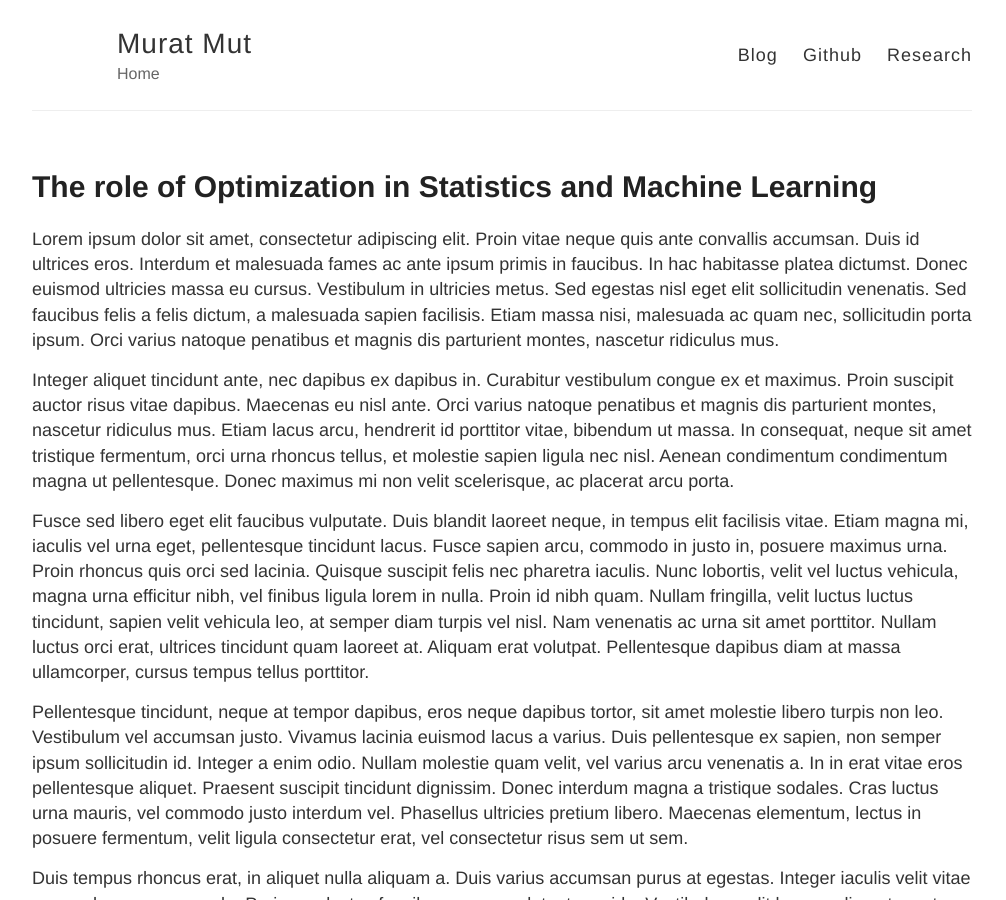
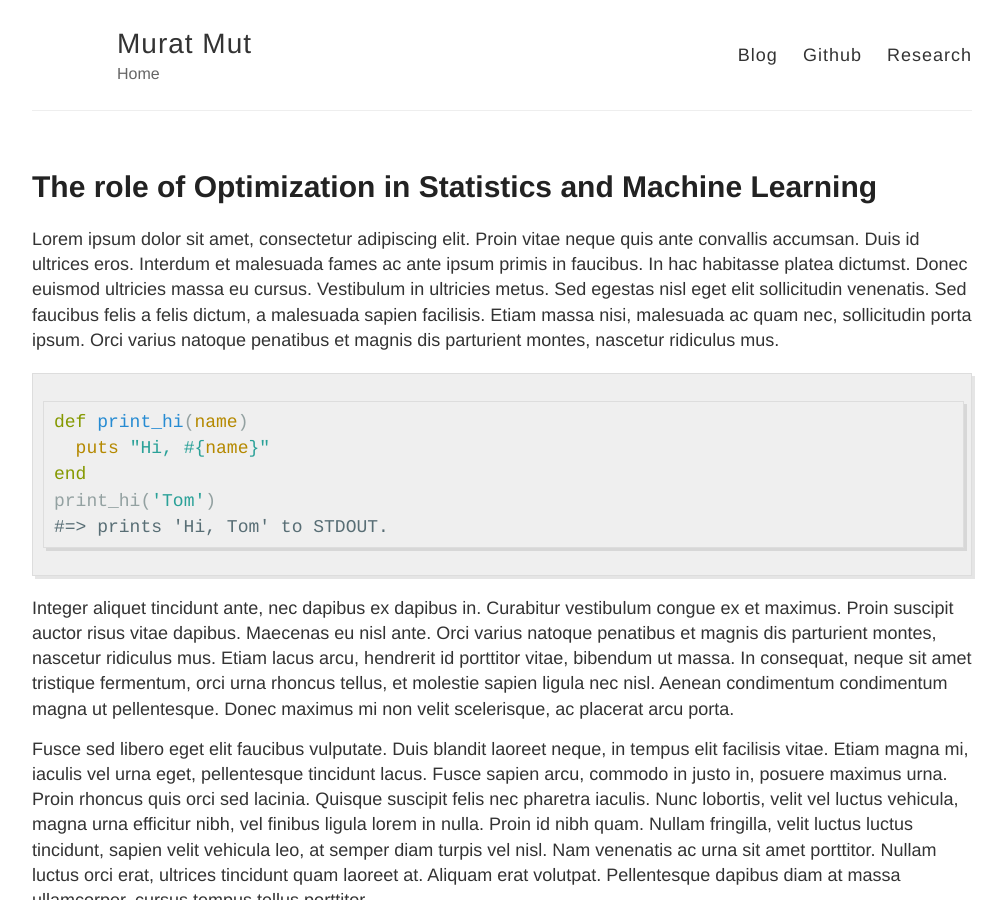
Before and after one commit to muratmut/muratmut.github.io, a Jekyll site: the page built from _posts/2019-7-27-role-optimization-in-ml.md, in a window 1280 px wide and 900 px high. Shown: the whole window, without its empty margins (138-1144 px from the left). Built offline with Jekyll 4.4.1, drawn with Linux system fonts in a browser that asks for light colours.

Commit message:
Update 2019-7-27-role-optimization-in-ml.md

````diff
--- a/_posts/2019-7-27-role-optimization-in-ml.md
+++ b/_posts/2019-7-27-role-optimization-in-ml.md
@@ -6,6 +6,14 @@ title: The role of Optimization in Statistics and Machine Learning
 <script src="https://cdn.mathjax.org/mathjax/latest/MathJax.js?config=TeX-AMS-MML_HTMLorMML" type="text/javascript"></script>
 
 Lorem ipsum dolor sit amet, consectetur adipiscing elit. Proin vitae neque quis ante convallis accumsan. Duis id ultrices eros. Interdum et malesuada fames ac ante ipsum primis in faucibus. In hac habitasse platea dictumst. Donec euismod ultricies massa eu cursus. Vestibulum in ultricies metus. Sed egestas nisl eget elit sollicitudin venenatis. Sed faucibus felis a felis dictum, a malesuada sapien facilisis. Etiam massa nisi, malesuada ac quam nec, sollicitudin porta ipsum. Orci varius natoque penatibus et magnis dis parturient montes, nascetur ridiculus mus.
+
+```ruby
+def print_hi(name)
+  puts "Hi, #{name}"
+end
+print_hi('Tom')
+#=> prints 'Hi, Tom' to STDOUT.
+```
 
 Integer aliquet tincidunt ante, nec dapibus ex dapibus in. Curabitur vestibulum congue ex et maximus. Proin suscipit auctor risus vitae dapibus. Maecenas eu nisl ante. Orci varius natoque penatibus et magnis dis parturient montes, nascetur ridiculus mus. Etiam lacus arcu, hendrerit id porttitor vitae, bibendum ut massa. In consequat, neque sit amet tristique fermentum, orci urna rhoncus tellus, et molestie sapien ligula nec nisl. Aenean condimentum condimentum magna ut pellentesque. Donec maximus mi non velit scelerisque, ac placerat arcu porta.
 
````
